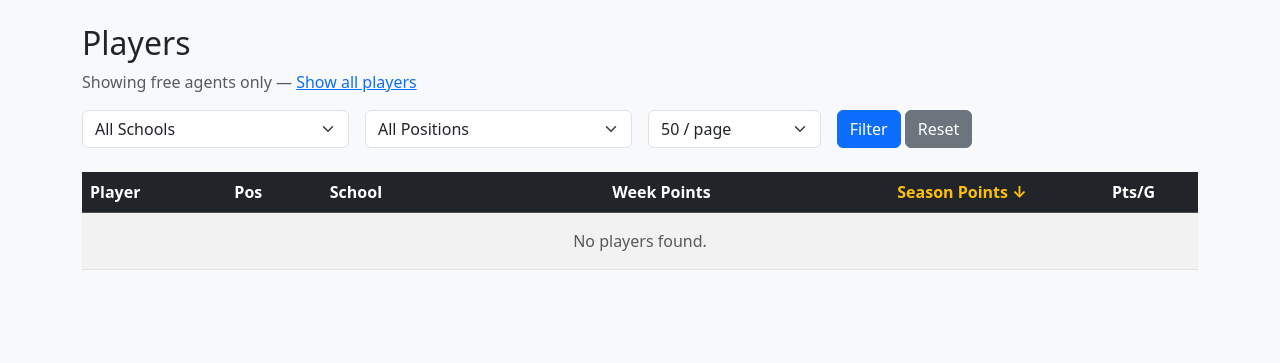
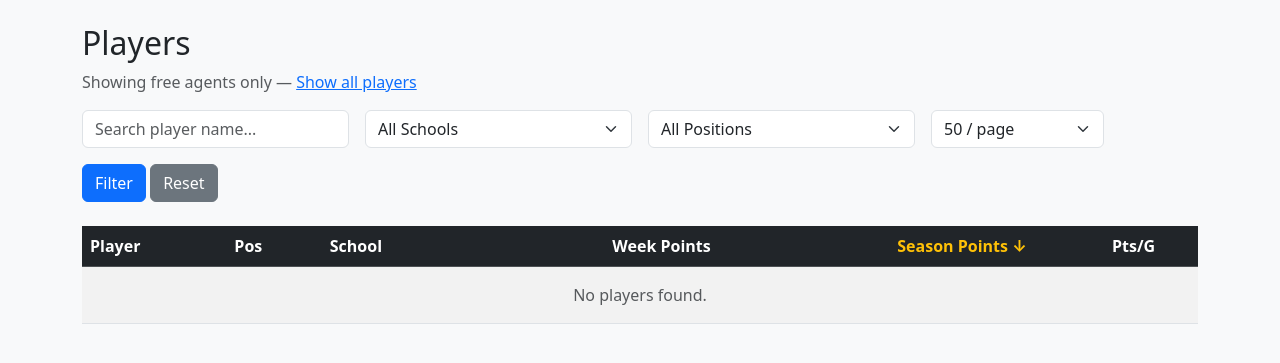
Before and after one commit to waderylan/FantasyD3Baseball, a Django app: page /players/ in a window 1280 px wide. Shown: the part 56-419 px from the top of the page. Run offline with Django 5.2, Linux system fonts and the light colour scheme; data that the repository does not hold is empty; some libraries are stand-ins or nearby versions.

Commit message:
Player page search functionality

```diff
--- a/league/templates/league/verification.html
+++ b/league/templates/league/verification.html
@@ -25,6 +25,9 @@
 <form method="get" class="row g-3 mb-4">
     {% if show_all %}<input type="hidden" name="show_all" value="1">{% endif %}
     <div class="col-md-3">
+        <input type="text" name="search" value="{{ search }}" class="form-control" placeholder="Search player name...">
+    </div>
+    <div class="col-md-3">
         <select name="real_team" class="form-select">
             <option value="">All Schools</option>
             {% for rt in real_teams %}
@@ -35,6 +38,7 @@
     <div class="col-md-3">
         <select name="position" class="form-select">
             <option value="">All Positions</option>
+            <option value="hitters" {% if selected_position == "hitters" %}selected{% endif %}>All Hitters</option>
             {% for code, label in position_choices %}
             <option value="{{ code }}" {% if selected_position == code %}selected{% endif %}>{{ label }}</option>
             {% endfor %}
--- a/league/views.py
+++ b/league/views.py
@@ -757,6 +757,7 @@ def players_list(request):
     position         = request.GET.get('position', '')
     fantasy_team_id  = request.GET.get('fantasy_team', '')
     show_all         = request.GET.get('show_all', '')
+    search           = request.GET.get('search', '').strip()
     sort             = request.GET.get('sort', 'season_points')
     order            = request.GET.get('order', 'desc')
     try:
@@ -768,12 +769,18 @@ def players_list(request):
 
     if real_team_id:
         players = players.filter(real_team_id=real_team_id)
-    if position:
+    if position == 'hitters':
+        players = players.exclude(position='P')
+    elif position:
         players = players.filter(position=position)
     if fantasy_team_id:
         players = players.filter(fantasy_team_id=fantasy_team_id)
     if not show_all and not fantasy_team_id:
         players = players.filter(fantasy_team__isnull=True)
+    if search:
+        players = players.filter(
+            Q(first_name__icontains=search) | Q(last_name__icontains=search)
+        )
 
     db_field = _SORT_FIELD_MAP.get(sort, 'cached_season_points')
     players = players.order_by(db_field if order == 'asc' else f'-{db_field}')
@@ -812,6 +819,7 @@ def players_list(request):
         'selected_position':    position,
         'selected_fantasy_team':fantasy_team_id,
         'show_all':             show_all,
+        'search':               search,
         'current_week':         current_week,
         'sort':                 sort,
         'order':                order,
```
